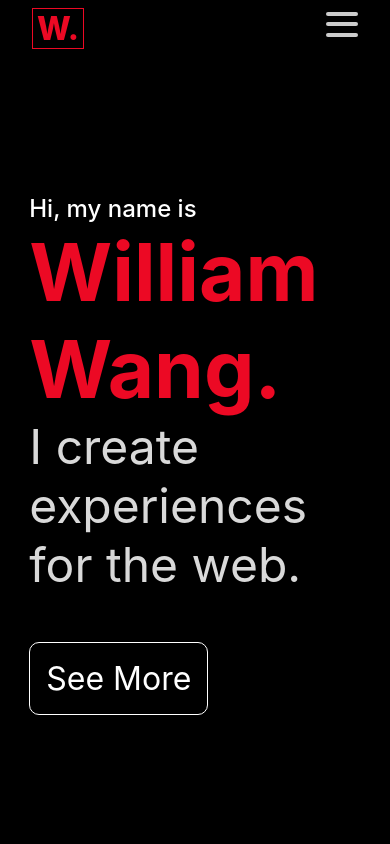
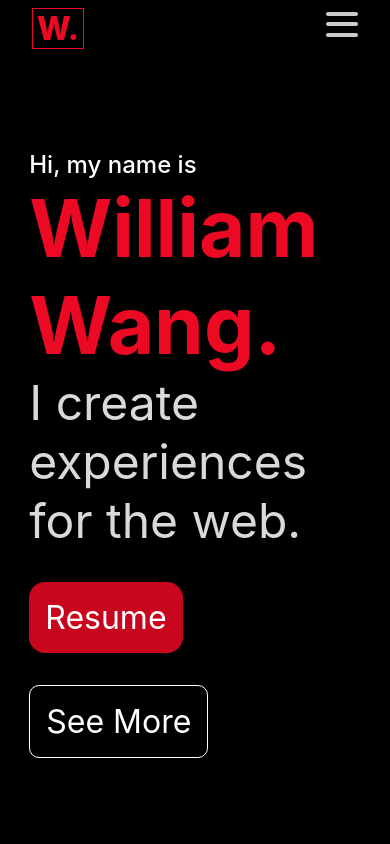
Before and after one commit to wwangcode/resume-website, a Next.js app: page / in a window 390 px wide. Shown: the top 844 px of the page. Built offline with nearby package versions, Linux system fonts and the light colour scheme.

Commit message:
mobile resume link on landing page

```diff
--- a/components/landing-page.js
+++ b/components/landing-page.js
@@ -12,7 +12,11 @@ const LandingPage = ({scrollTo, isMobile}) => {
             <Intro>Hi, my name is</Intro>
             <Name>William Wang.</Name>
             <SubText>I create experiences for the web.</SubText>
-
+            {isMobile && (
+                <ResumeContainer>
+                    <ResumeLink href='/resume/william_wang_resume_2021.pdf' target='_blank'>Resume</ResumeLink>
+                </ResumeContainer>
+            )}
             <SeeMore onClick={handleScrollTo}>See More</SeeMore>
         </Container>
     )
@@ -22,6 +26,18 @@ export default LandingPage
 
 
 // STYLED COMPONENTS
+const ResumeLink = styled.a`
+    background-color: rgba(236,9,36,.85);
+    border-radius: 1rem;
+    padding: 1rem;
+    font-size: 2rem;
+`;
+
+const ResumeContainer = styled.div`
+    display: block;
+    margin-top: 3rem;
+`;
+
 const Intro = styled.div`
     font-size: 1.5rem;
     font-weight: 500;
```
Also changed, not shown: 1 other file (tests, documents, lock files or other folders).
